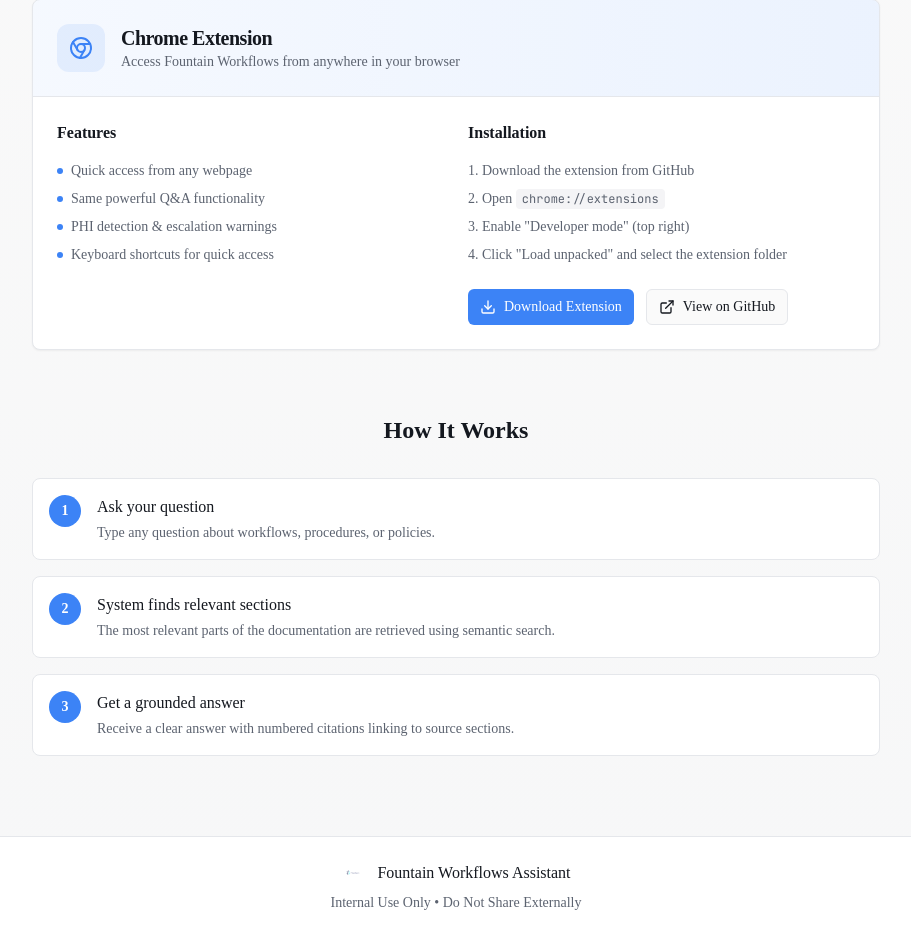
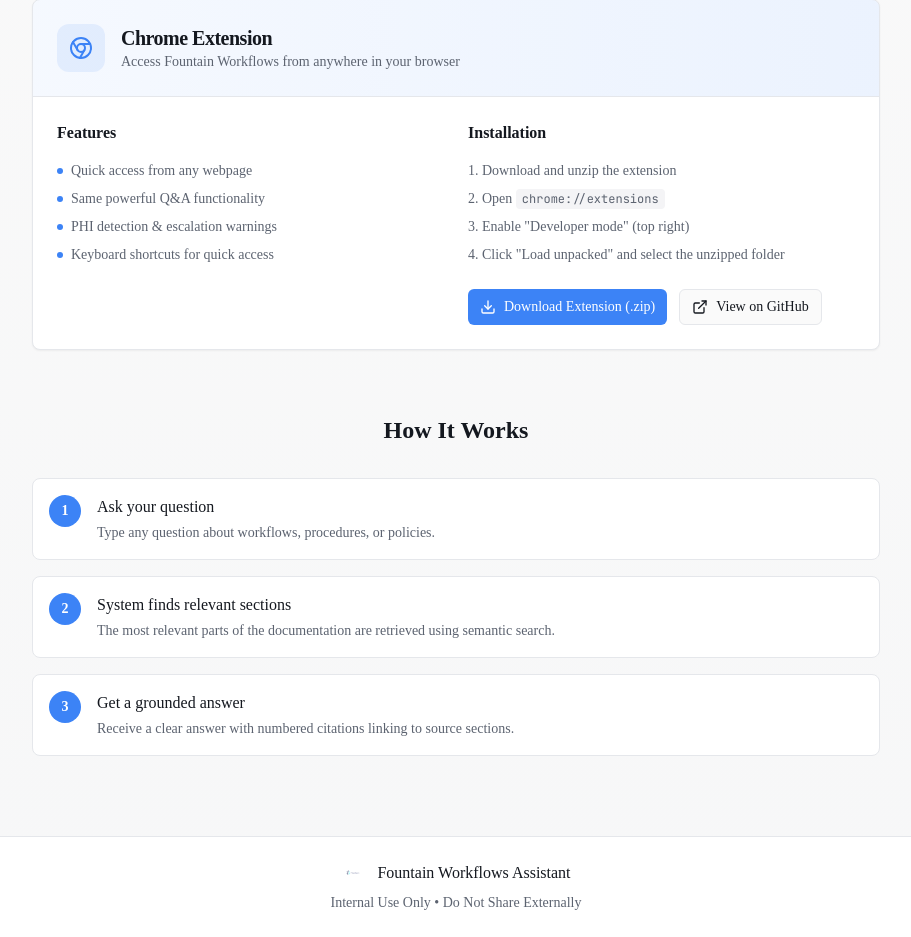
Before and after one commit to draphael123/fountain-ai-bot, a Next.js app: page / in a window 1280 px wide. Shown: the part 967-1904 px from the top of the page, without its empty margins (184-1095 px from the left). Built offline with nearby package versions, Linux system fonts and the light colour scheme.

Commit message:
Add direct download ZIP for Chrome extension

```diff
--- a/app/page.tsx
+++ b/app/page.tsx
@@ -168,20 +168,16 @@
               <div className="space-y-4">
                 <h3 className="font-semibold text-foreground">Installation</h3>
                 <ol className="space-y-2 text-sm text-muted-foreground list-decimal list-inside">
-                  <li>Download the extension from GitHub</li>
+                  <li>Download and unzip the extension</li>
                   <li>Open <code className="bg-muted px-1.5 py-0.5 rounded text-xs">chrome://extensions</code></li>
                   <li>Enable &quot;Developer mode&quot; (top right)</li>
-                  <li>Click &quot;Load unpacked&quot; and select the extension folder</li>
+                  <li>Click &quot;Load unpacked&quot; and select the unzipped folder</li>
                 </ol>
                 <div className="flex gap-3 pt-2">
-                  <a
-                    href="https://github.com/draphael123/fountain-ai-bot/tree/main/extension"
-                    target="_blank"
-                    rel="noopener noreferrer"
-                  >
+                  <a href="/fountain-extension.zip" download>
                     <Button variant="default" size="sm" className="gap-2">
                       <Download className="h-4 w-4" />
-                      Download Extension
+                      Download Extension (.zip)
                     </Button>
                   </a>
                   <a
--- a/components/ExtensionBanner.tsx
+++ b/components/ExtensionBanner.tsx
@@ -39,11 +39,7 @@
             Access Fountain Workflows from anywhere in your browser with our Chrome extension.
           </p>
           <div className="flex items-center gap-3 mt-3">
-            <a
-              href="https://github.com/draphael123/fountain-ai-bot/tree/main/extension"
-              target="_blank"
-              rel="noopener noreferrer"
-            >
+            <a href="/fountain-extension.zip" download>
               <Button size="sm" className="gap-2">
                 <Chrome className="h-4 w-4" />
                 Download Extension
```
Also changed, not shown: 1 other file (tests, documents, lock files or other folders).
